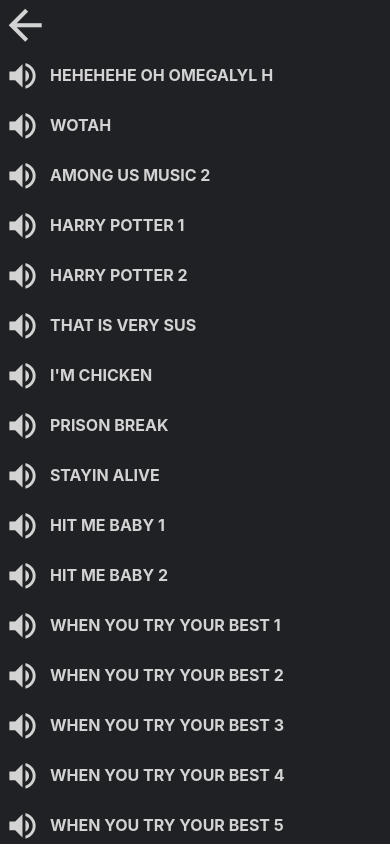
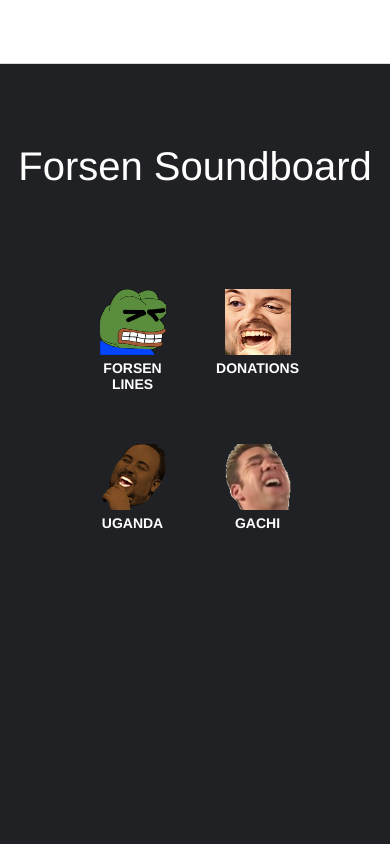
Before and after one commit to atacansuder/ForsenSoundboard, a React Native app: screen /Home in a window 390 px wide. Built offline with nearby package versions, Linux system fonts and the light colour scheme.

Commit message:
navigator eklendiiii

```diff
--- a/App.js
+++ b/App.js
@@ -1,12 +1,15 @@
 import { StatusBar } from 'expo-status-bar';
 import React from 'react';
 import { StyleSheet, Text, View } from 'react-native';
+import { NavigationContainer } from '@react-navigation/native';
+import { createNativeStackNavigator } from '@react-navigation/native-stack';
 
 import AppButton from './app/components/AppButton';
 import Screen from './app/components/Screen';
 import MainScreen from './app/screens/MainScreen';
 import SoundScreen from './app/screens/SoundScreen';
 
+const Stack = createNativeStackNavigator();
 
 export default function App() {
   return (
@@ -15,9 +18,12 @@
       <MainScreen />
     </Screen>
     */
-    <Screen>
-      <SoundScreen category="forsen"></SoundScreen>
-    </Screen>
+    <NavigationContainer>
+      <Stack.Navigator>
+        <Stack.Screen name="Home" component={MainScreen} options={{ title: '' }} />
+        <Stack.Screen name="SoundScreen" component={SoundScreen} />
+      </Stack.Navigator>
+    </NavigationContainer>
   );
 }
 
--- a/app/screens/MainScreen.js
+++ b/app/screens/MainScreen.js
@@ -1,10 +1,13 @@
 import React from 'react';
 import { Dimensions, StyleSheet, View, Text, TouchableHighlight, Image } from 'react-native';
 
+import Screen from '../components/Screen';
+
 var { width, height } = Dimensions.get('window');
 
-function MainScreen({ items }) {
+function MainScreen({ navigation }) {
     return (
+        <Screen>
             <View style={styles.main}>
                 <View style={styles.title}>
                     <Text style={styles.titleText}>
@@ -13,7 +16,7 @@
                 </View>
                 <View style={styles.submain}>
                     <View style={styles.submain2}>
-                    <TouchableHighlight onPress={() => console.log('Forsen')}>
+                        <TouchableHighlight onPress={() => navigation.navigate('SoundScreen', { category: 'forsen' })}>
                             <View style={styles.button}>
                                 <Image style={styles.image} source={require('../../assets/images/Pepepains.png')} />
                                 <Text style={styles.buttonText}>Forsen</Text>
@@ -49,6 +52,7 @@
                     </View>
                 </View>
             </View>
+        </Screen>
     );
 }
 
--- a/app/screens/SoundScreen.js
+++ b/app/screens/SoundScreen.js
@@ -54,8 +54,8 @@
     )
 }
 
-function SoundScreen({ category }) {
-    const filteredSounds = initialSounds.filter(s => s.category === category);
+function SoundScreen({ route, navigation }) {
+    const filteredSounds = initialSounds.filter(s => s.category === route.params.category);
 
     return (
 
--- a/package.json
+++ b/package.json
@@ -10,7 +10,9 @@
   "dependencies": {
     "@expo-google-fonts/inter": "^0.2.0",
     "@expo/vector-icons": "^12.0.5",
-    "@react-navigation/native": "^6.0.5",
+    "@react-navigation/native": "^6.0.6",
+    "@react-navigation/native-stack": "^6.2.5",
+    "@react-navigation/stack": "^6.0.11",
     "expo": "~42.0.1",
     "expo-av": "~9.2.3",
     "expo-constants": "~11.0.1",
@@ -20,6 +22,8 @@
     "react-dom": "16.13.1",
     "react-native": "https://github.com/expo/react-native/archive/sdk-42.0.0.tar.gz",
     "react-native-fs": "^2.18.0",
+    "react-native-safe-area-context": "3.2.0",
+    "react-native-screens": "~3.4.0",
     "react-native-sound": "^0.11.1",
     "react-native-web": "~0.13.12"
   },
```
Also changed, not shown: 2 other files (tests, documents, lock files or other folders). Lines whose indentation alone changed are shown as unchanged.
